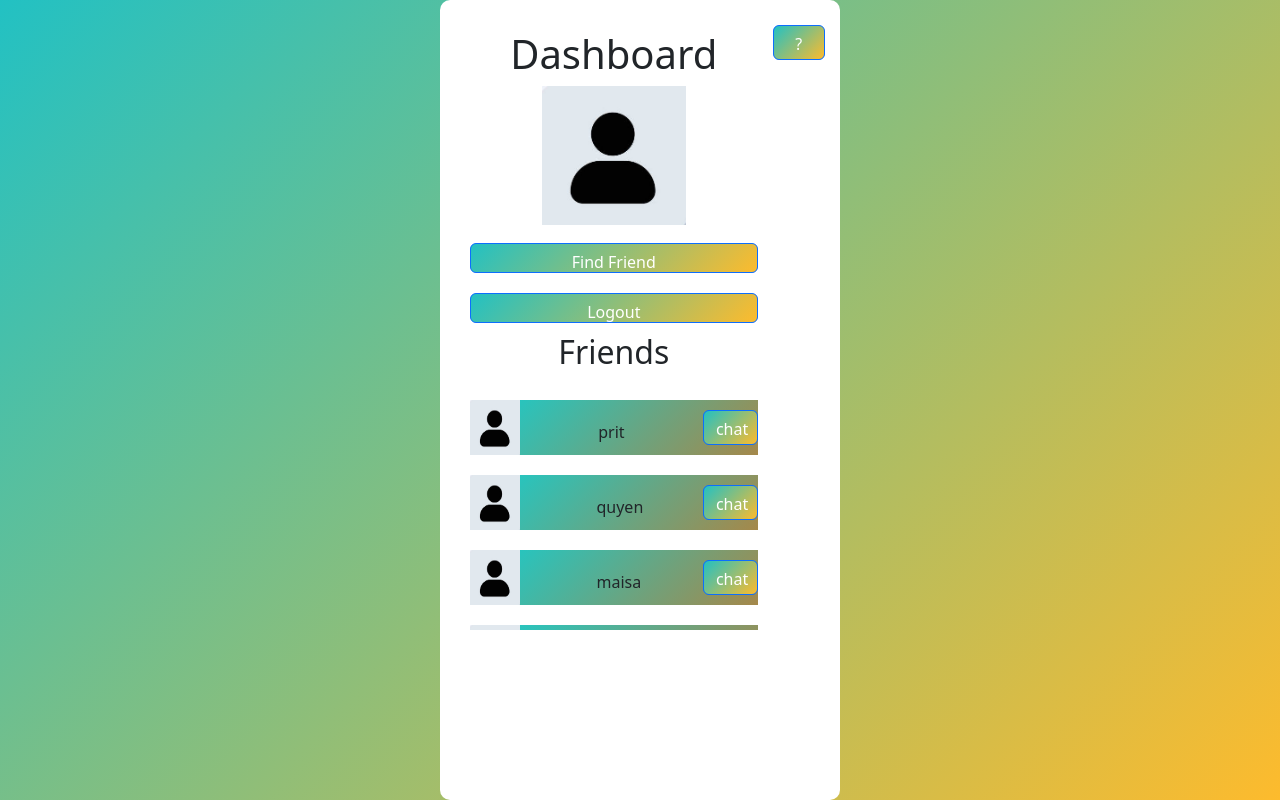
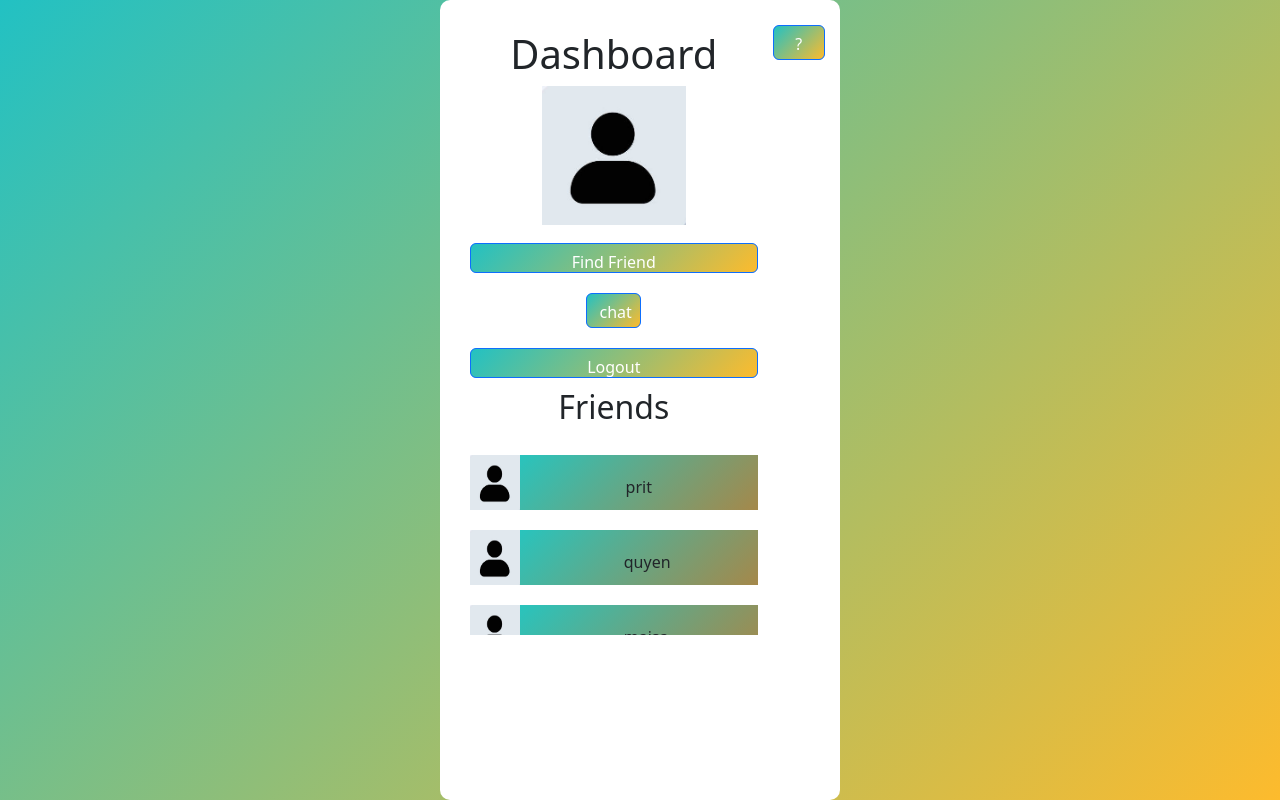
Before and after one commit to phamtoquyen/Language-Exchange-Matchmaker, a React (Create React App) app in the folder Frontend_JIA 2113 - Language Exchange Matchmaker/: page /Dashboard in a window 1280 px wide. Built offline with nearby package versions, Linux system fonts and the light colour scheme; no server answers.

Commit message:
chat button

```diff
--- a/Frontend_JIA 2113 - Language Exchange Matchmaker/src/Components/Dashboard.css
+++ b/Frontend_JIA 2113 - Language Exchange Matchmaker/src/Components/Dashboard.css
@@ -33,7 +33,7 @@
     outline: none;
     border: none;
     color: white;
-    float: right;
+    float: center;
   }
   .btn-help{
     background:linear-gradient(135deg, rgba(34,193,195,1) 0%,     rgba(253,187,45,1) 100%);
@@ -48,6 +48,6 @@
   }
 
   .frientlist{
-    height: 250px;
+    height: 200px;
     overflow-y:scroll
   }
--- a/Frontend_JIA 2113 - Language Exchange Matchmaker/src/Components/Dashboard.js
+++ b/Frontend_JIA 2113 - Language Exchange Matchmaker/src/Components/Dashboard.js
@@ -53,12 +53,11 @@ function Dashboard()  {
   });
 
   }
-  const handleChat = async(e,p) => {
+  const handleChat = async(e) => {
     navigate({
       pathname: "/chat",
       search: createSearchParams({
-          senderid: id,
-          receiverid: p
+          senderid: id
       }).toString()
   });
   }
@@ -76,7 +75,7 @@ function Dashboard()  {
       <div className='left'>
         <img src={profile} alt="DP" className ="leftpic" />
         <text className='text'>{name[i]}</text>
-        <Button className="btn-chat" onClick={event => handleChat(event,i)}>chat</Button>
+
       </div>
     );
   }
@@ -95,7 +94,7 @@ function Dashboard()  {
         <Button className="btn-Screen">
           Find Friend
         </Button>
-
+        <Button className="btn-chat" onClick={handleChat}>chat</Button>
         <Button className="btn-Screen" onClick={Logout}>
           Logout
         </Button>
```
